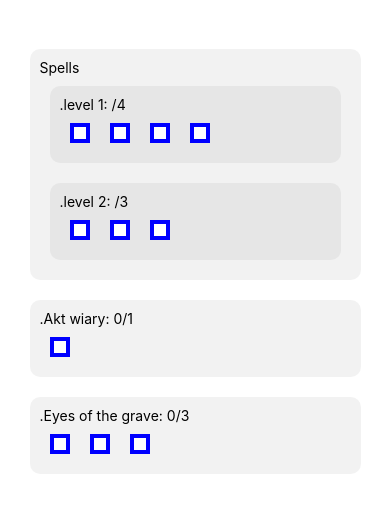
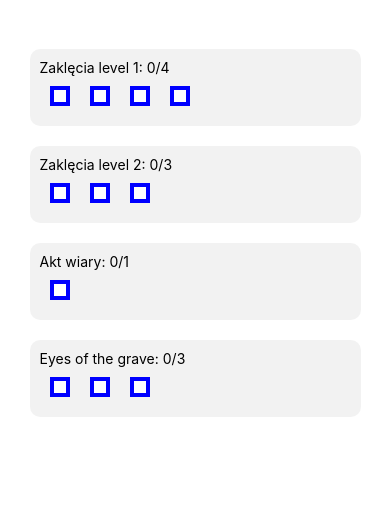
Before and after one commit to agakesik/dndhelper, a React Native app: screen / in a window 390 px wide. Shown: the top 512 px of the page. Built offline with nearby package versions, Linux system fonts and the light colour scheme.

Commit message:
Clean up and refactor code

```diff
--- a/App.js
+++ b/App.js
@@ -1,30 +1,14 @@
-import React, { Component } from 'react';
-import { Text, View, StyleSheet } from 'react-native';
+import React, { Component, useState } from 'react';
+import { Text, View, StyleSheet, Button } from 'react-native';
 import SlotsContainer from './Slots.js'
-
-function Spells(props) {
-  return(
-    <View style={styles.spellContainer}>
-      <Text>Spells</Text>
-      <SlotsContainer
-        name='level 1'
-        maxSlots="4"
-        onPress={() => props.onPress()}
-        onLongPress={() => props.onLongPress()}
-      />
-      <SlotsContainer
-        name='level 2'
-        maxSlots="3"
-      />
-    </View>
-  )
-}
 
 export default class App extends Component {
   constructor(props) {
     super(props);
     this.state = {
       features: [
+        {name: "Zaklęcia level 1", maxSlots: 4, usedSlots: 0},
+        {name: "Zaklęcia level 2", maxSlots: 3, usedSlots: 0},
         {name: "Akt wiary", maxSlots: 1, usedSlots: 0},
         {name: "Eyes of the grave", maxSlots: 3, usedSlots: 0},
       ],
@@ -63,13 +47,11 @@ export default class App extends Component {
 
     return (
       <View style={styles.appView}>
-        <Spells onPress={() => this.useSlot(i)} onLongPress={() => this.clearSlot(i)}/>
         {containers}
       </View>
     );
   }
 }
-
 
 const styles = StyleSheet.create({
   appView: {
@@ -78,11 +60,5 @@ const styles = StyleSheet.create({
     backgroundColor: '#fff',
     padding: '5%',
     paddingTop: '10%',
-  },
-  spellContainer: {
-    backgroundColor: 'rgba(0,0,0, 0.05)',
-    padding: 10,
-    borderRadius: 10,
-    margin: 10,
-  },
+  }
 });
--- a/Slots.js
+++ b/Slots.js
@@ -4,15 +4,13 @@ import { Text, TouchableHighlight, View, StyleSheet } from 'react-native';
 function SingleSlot(props) {
   return (
     <View style={[styles.slot, {backgroundColor: props.isUsed ? "blue" : "white" }]} />
-  )
+  );
 }
 
-export default function SlotsContainer(props) {
+function AllSlots(props) {
   const maxSlots = useState(props.maxSlots);
   const usedSlots = props.usedSlots;
-
-  const renderSlots = () => {
-    let slots = []
+  let slots = []
     for (let i=0; i<parseInt(maxSlots); i++) {
       let isUsed = false;
       if(i<parseInt(usedSlots)){
@@ -20,23 +18,15 @@ export default function SlotsContainer(props) {
       }
       slots.push(isUsed);
     }
-    return slots
-  };
+  return (
+    slots.map((isUsed, i) =>
+      <SingleSlot isUsed={isUsed} key={i} /> )
+  );
+}
 
-  // const useSlot = () => {
-  //   if(parseInt(usedSlots) < parseInt(maxSlots)) {
-  //     changeSlot(usedSlots + 1);
-  //   } else {
-  //     alert('NO MORE SLOTS :c');
-  //   }
-  // };
-  // const clearSlot = () => {
-  //   if(parseInt(usedSlots) > 0) {
-  //     changeSlot(usedSlots - 1);
-  //   } else {
-  //     alert('SLOTS FULL c:');
-  //   }
-  // };
+export default function SlotsContainer(props) {
+  const maxSlots = useState(props.maxSlots);
+  const usedSlots = props.usedSlots;
 
   return (
     <>
@@ -47,11 +37,9 @@ export default function SlotsContainer(props) {
         style={styles.slotsContainer}
       >
         <View >
-          <Text>{props.value}.{props.name}: {usedSlots}/{maxSlots}</Text>
+          <Text>{props.name}: {usedSlots}/{maxSlots}</Text>
           <View style={styles.row}>
-            {renderSlots().map((isUsed, i) =>
-                <SingleSlot isUsed={isUsed} key={i} />
-            )}
+            <AllSlots maxSlots={maxSlots} usedSlots={usedSlots} />
           </View>
         </View>
       </TouchableHighlight>
```
